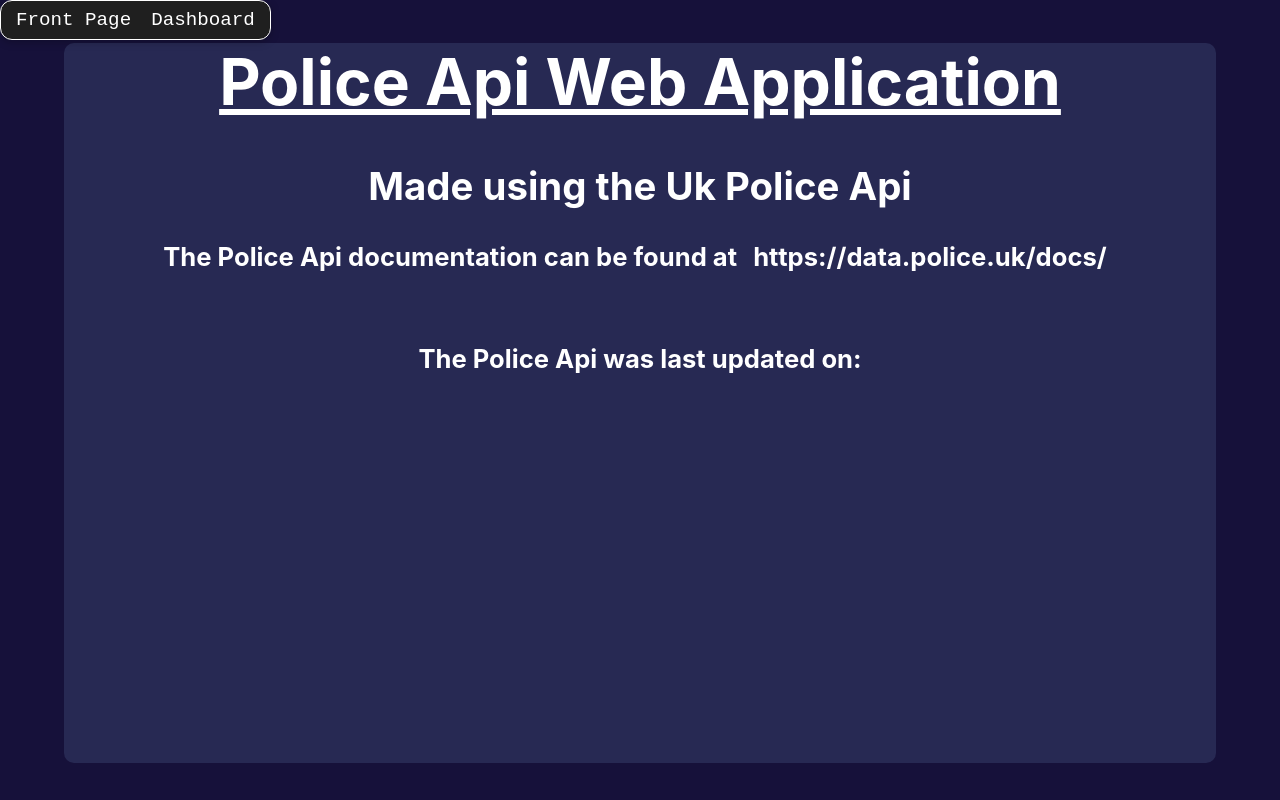
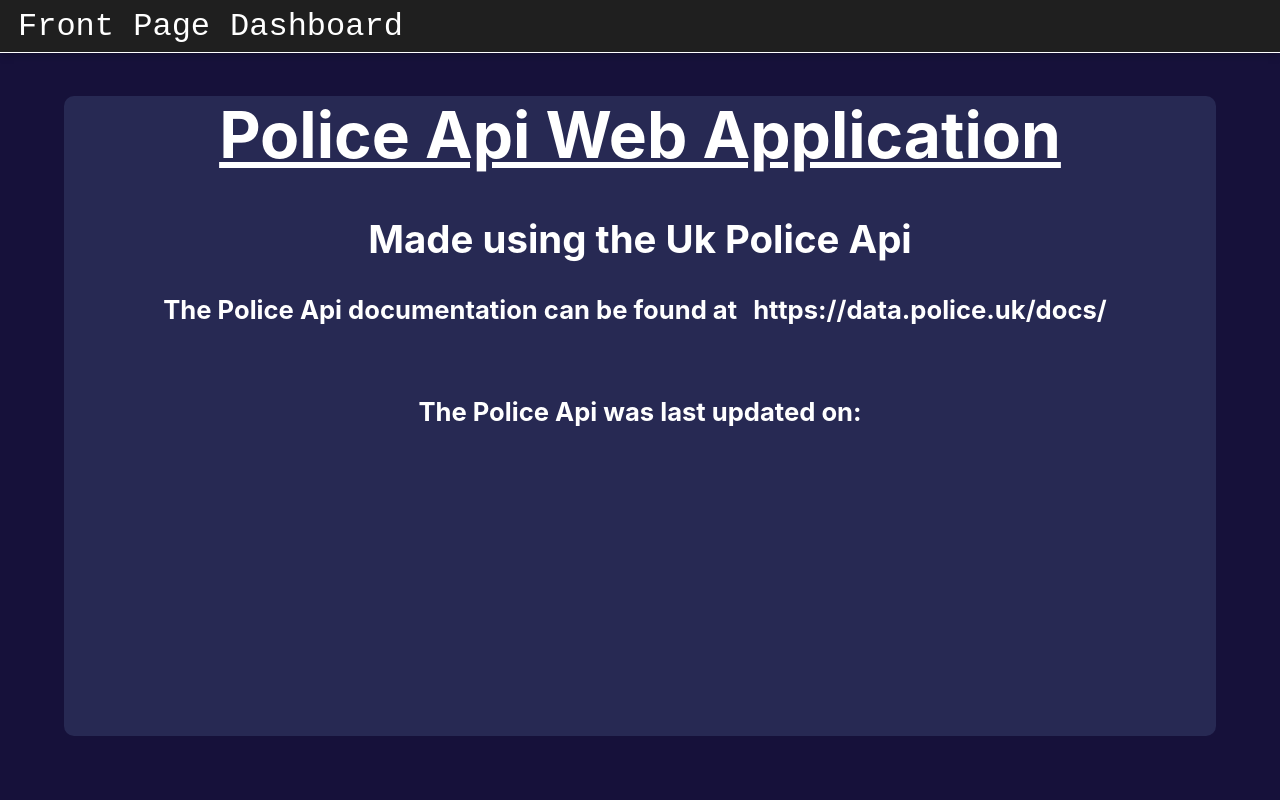
Before and after one commit to Papgooner/PoliceApi, a React (Create React App) app in the folder policeapifinal/: page / in a window 1280 px wide. Built offline with nearby package versions, Linux system fonts and the light colour scheme; no server answers.

Commit message:
fixed navbar

```diff
--- a/policeapifinal/src/App.css
+++ b/policeapifinal/src/App.css
@@ -39,24 +39,23 @@
 
 nav {
   text-decoration: none;
-  position: fixed;
   color: #3a3a3a;
   max-width: 100%;
   height: auto;
   top: 0px;
   opacity: 1;
   font-family: "Roboto Mono", monospace;
+  display:inline-block;
   display: flex;
-  justify-content: space-between;
-  align-items: center;
+  align-items: left;
   box-shadow: 0 2px 8px rgba(0, 0, 0, 0.25);
   padding: 0.5rem;
-  border-radius: 12px;
-  border: 1px solid white;
+  border-bottom: 1px solid white;
   background-color: rgb(31, 31, 31);
-  padding-left: 5px;
-  padding-right: 5px;
-  font-size: 1.5vw;
+  padding-top: 0.6vw;
+  padding-bottom: 1vw;
+  font-size: 2.5vw;
+  height: 2.5vw;
 }
 
 .nav :hover {
--- a/policeapifinal/src/pages/FrontPage/FrontPage.css
+++ b/policeapifinal/src/pages/FrontPage/FrontPage.css
@@ -30,10 +30,10 @@
 #FrontpageText {
     border-radius: 10px;
     top: 0px;
-    height: 90%;
-    width: 90%;
+    height: 50vw;
+    width: 90vw;
     margin-left: 5%;
-    margin-top: 3%;
+    margin-top: 2vw;
     background-color: rgb(39, 41, 83);
 }
 
--- a/policeapifinal/src/pages/HomePage/HomePage.css
+++ b/policeapifinal/src/pages/HomePage/HomePage.css
@@ -15,7 +15,6 @@
     font-size: 5vw;
     font-weight: bold;
     color:white;
-
     background-color: rgb(22, 17, 58);
     border-radius: 10px;
     margin-left: -40%;
@@ -32,7 +31,7 @@
     background-color: rgb(39, 41, 83);
     border-radius: 10px;
     top: 0px;
-    height: 90%;
+    height: 50vw;
     width: 90%;
     margin-left: 5%;
 }
@@ -51,7 +50,7 @@
 #HomepageDiv {
     align-items: center;
     position: fixed;
-    top: -1vw;
+    top: 0;
     left: 0;
     bottom: 0;
     right: 0;
```
